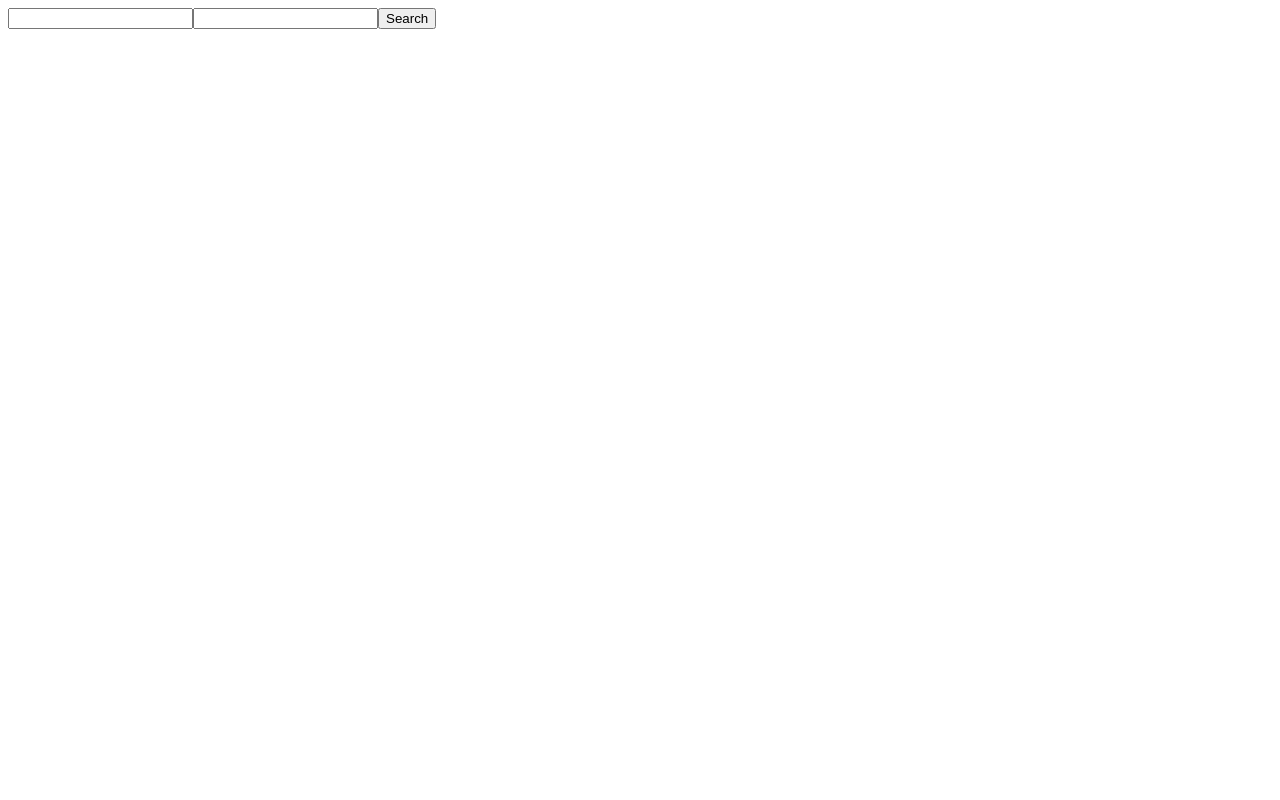
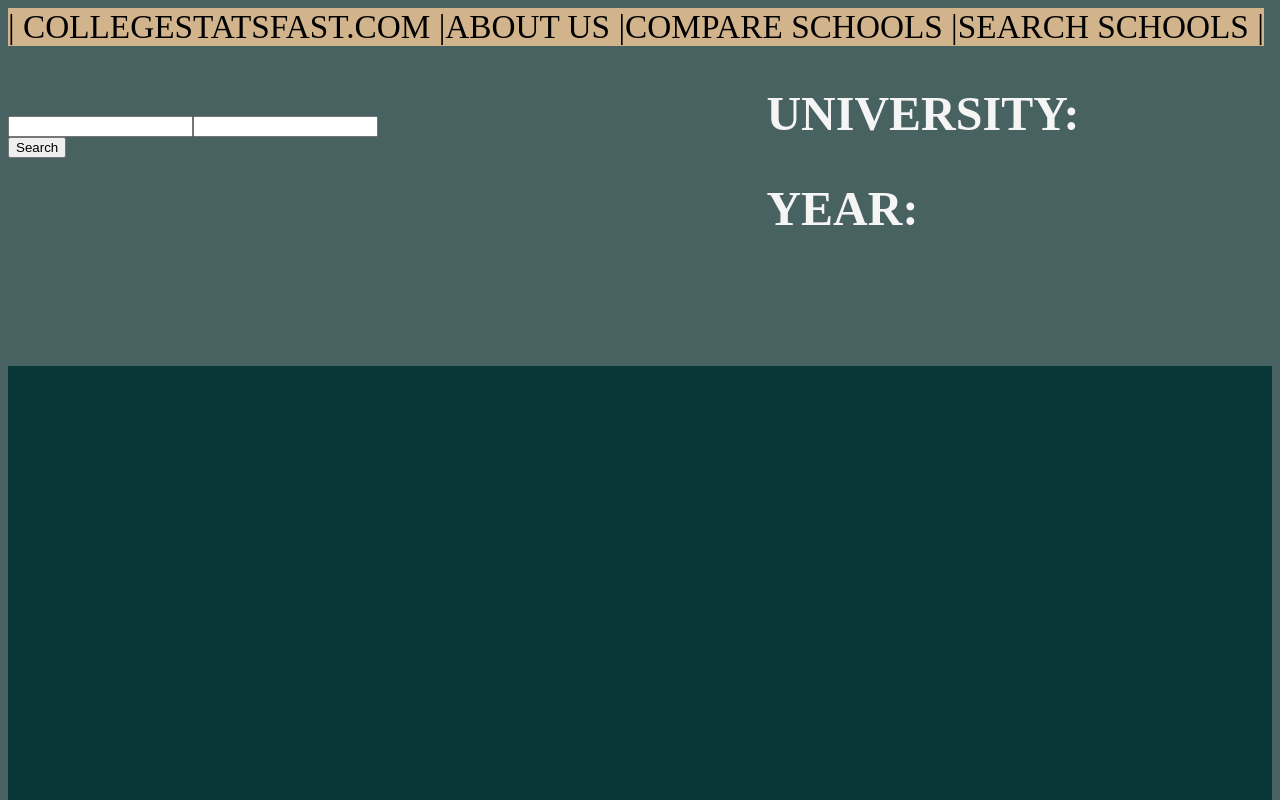
Before and after one commit to kiyj12/SpartaHack, a Next.js app: page /university in a window 1280 px wide. Shown: the top 800 px of the page. Built offline with nearby package versions, Linux system fonts and the light colour scheme.

Commit message:
style:univ page

```diff
--- a/src/components/UnivMain.js
+++ b/src/components/UnivMain.js
@@ -12,18 +12,28 @@
 
   return(
     <div>
-      <div>
+      <ul>
+      <li>
+        <div>
         University Name : {univ_name}
-      </div>
+        </div>
+      </li>
+      <li>
       <div>
         Tuition : ${tuition}
       </div>
+      </li>
+      <li>
       <div>
         Acceptance Rate : {acceptance_rate}%
       </div>
+      </li>
+      <li>
       <div>
         Graduation Rate : {grad_rate}%
       </div>
+      </li>
+      </ul>
     </div>
   )
   }
--- a/src/pages/_app.js
+++ b/src/pages/_app.js
@@ -1,4 +1,5 @@
 import { useRouter } from 'next/router'
+import styles from '@/styles/University_Page.css'
 
 export default function App({ Component, pageProps }) {
   const router = useRouter();
--- a/src/pages/index.js
+++ b/src/pages/index.js
@@ -2,6 +2,7 @@
 import Image from 'next/image'
 import { Inter } from '@next/font/google'
 import styles from '@/styles/Home.module.css'
+
 
 const inter = Inter({ subsets: ['latin'] })
 
--- a/src/pages/university/index.js
+++ b/src/pages/university/index.js
@@ -7,7 +7,21 @@
   var year = router.query.year;
 
   return (
-    <>
+    <div style={{width:"100%", height:"100vh"}}>
+          <div className='University_Toolbar'>
+            | COLLEGESTATSFAST.COM |
+            </div>
+            <div className='University_Toolbar'>
+              ABOUT US |
+              </div>
+            <div className='University_Toolbar'>
+              COMPARE SCHOOLS |
+              </div>
+            <div className='University_Toolbar'>
+              SEARCH SCHOOLS |
+            </div>
+      <div className='University_UpperPartZone'>
+      <div className='University_SearchZone' style={{backgroundColor:"rgb(72, 97, 97)"}}>
       <form>
         <input list="univs" name="univ" />
         <datalist id="univs">
@@ -30,11 +44,19 @@
           <option value="2011"/>
           <option value="2009"/>
         </datalist>
-
         <button type='submit'>Search</button>
         </form>
+        </div>
+        <div className='University_UnivNameZone'>
+          <h2 className='University_h2'>UNIVERSITY: {univ}</h2>
+          <h2 classname='University_h2'>YEAR: {year}</h2>
+        </div>
+      </div>
+      <div className='University_BottomPartZone'>
+        <div className="University_Text">
             <UnivMain year={year} univ={univ}/>
-    </>
-
+        </div>
+      </div>
+    </div>
   )
 }
--- /dev/null
+++ b/src/styles/University_Page.css
@@ -0,0 +1,47 @@
+.University_Toolbar {
+
+    margin-left: 0px;
+    display: flex;
+    justify-content:stretch;
+    font-size: 2.6vw;
+    display:inline-block;
+    background-color:tan;
+}
+
+.University_UpperPartZone {
+    width: 100%;
+    display: flex;
+    justify-content: space-between;
+    height: 40%;
+}
+
+.University_SearchZone {
+    width: 30%;
+    padding-block: 30px;
+    margin-block: 40px;
+}
+
+.University_UnivNameZone {
+    width: 40%;
+    color: whitesmoke;
+    background-color: rgb(72, 97, 97);
+    font-size: xx-large;
+}
+
+body {
+    background-color: rgb(72, 97, 97);
+}
+
+.University_BottomPartZone{
+    background-color: rgb(9, 55, 56);
+    height: 70%;
+    padding-top: 50px;
+    margin-left: 0px;
+    padding-left: 80px;
+    padding-right: 50px;
+}
+
+.University_Text {
+    color: whitesmoke;
+    font-size: x-large;
+}
```
Lines whose indentation alone changed are shown as unchanged.
